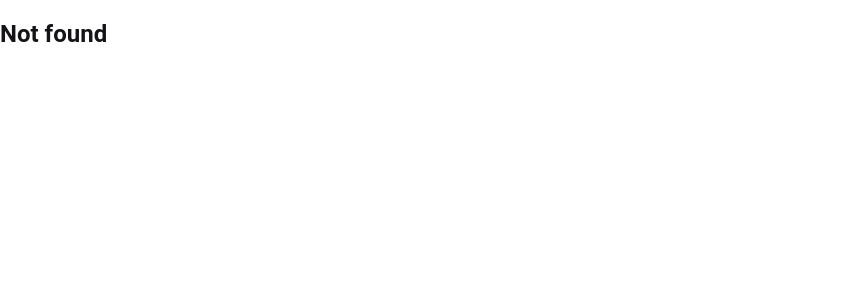
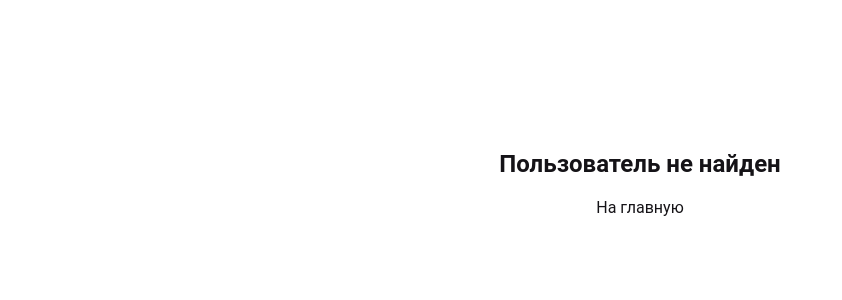
Before and after one commit to metastasio/agTestTask, a React (Vite) app: page /404 in a window 1280 px wide. Shown: the top 300 px of the page, without its empty margins (0-842 px from the left). Built offline with nearby package versions, Linux system fonts and the light colour scheme.

Commit message:
Add styles for NotFound and UserNotFound

```diff
--- a/src/App.tsx
+++ b/src/App.tsx
@@ -2,9 +2,10 @@ import { BrowserRouter, Route, Routes } from 'react-router-dom';
 import { SignInPage } from './Components/Form/SignInPage';
 import { SignUpPage } from './Components/Form/SignUpPage';
 import { MainPage } from './Components/MainPage/MainPage';
-import { NotFound } from './Components/NotFound';
+import { NotFound } from './Components/NotFound/NotFound';
 import { User } from './Components/User/User';
 import { ProtectedRoute } from './Components/ProtectedRoute';
+import { UserNotFound } from './Components/NotFound/UserNotFound';
 
 function App() {
   return (
@@ -14,6 +15,7 @@ function App() {
           <Route path='/login' element={<SignInPage />}></Route>
           <Route path='/register' element={<SignUpPage />}></Route>
           <Route path='*' element={<NotFound />}></Route>
+          <Route path='/404' element={<UserNotFound />}></Route>
           <Route
             path='/'
             element={
--- a/src/Components/NotFound.tsx
+++ /dev/null
@@ -1,3 +0,0 @@
-export const NotFound = () => {
-  return <h2>Not found</h2>;
-};
--- /dev/null
+++ b/src/Components/NotFound/NotFound.tsx
@@ -0,0 +1,12 @@
+import { Link } from 'react-router-dom';
+
+import styles from './notFound.module.css'
+
+export const NotFound = () => {
+  return (
+    <>
+      <h2 className={styles.title}>Такой страницы нет :(</h2>
+      <Link className={styles.redirect} to='/'>На главную</Link>
+    </>
+  );
+};
--- /dev/null
+++ b/src/Components/NotFound/UserNotFound.tsx
@@ -0,0 +1,14 @@
+import { Link } from 'react-router-dom';
+
+import styles from './notFound.module.css';
+
+export const UserNotFound = () => {
+  return (
+    <>
+      <h2 className={styles.title}>Пользователь не найден</h2>
+      <Link className={styles.redirect} to='/'>
+        На главную
+      </Link>
+    </>
+  );
+};
--- /dev/null
+++ b/src/Components/NotFound/notFound.module.css
@@ -0,0 +1,9 @@
+.title {
+  margin-top: 150px;
+  text-align: center;
+}
+
+.redirect {
+  display: block;
+  text-align: center;
+}
--- a/src/Components/User/User.tsx
+++ b/src/Components/User/User.tsx
@@ -9,7 +9,7 @@ export const User = () => {
   const navigate = useNavigate();
 
   if (!currentUser) {
-    return <Navigate to={'/*'} />;
+    return <Navigate to={'/404'} />;
   }
 
   const { first_name, last_name, avatar, email } = currentUser;
```
